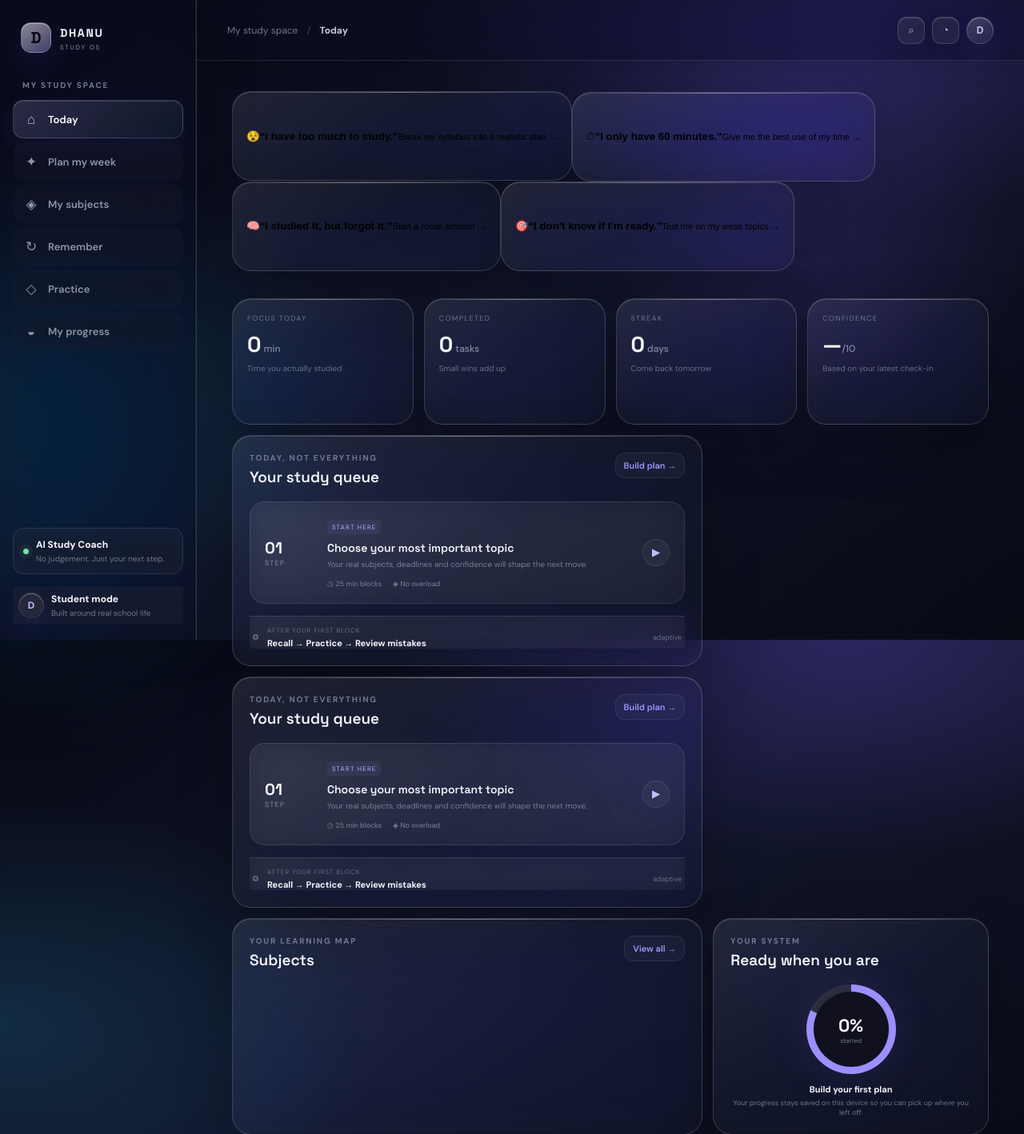
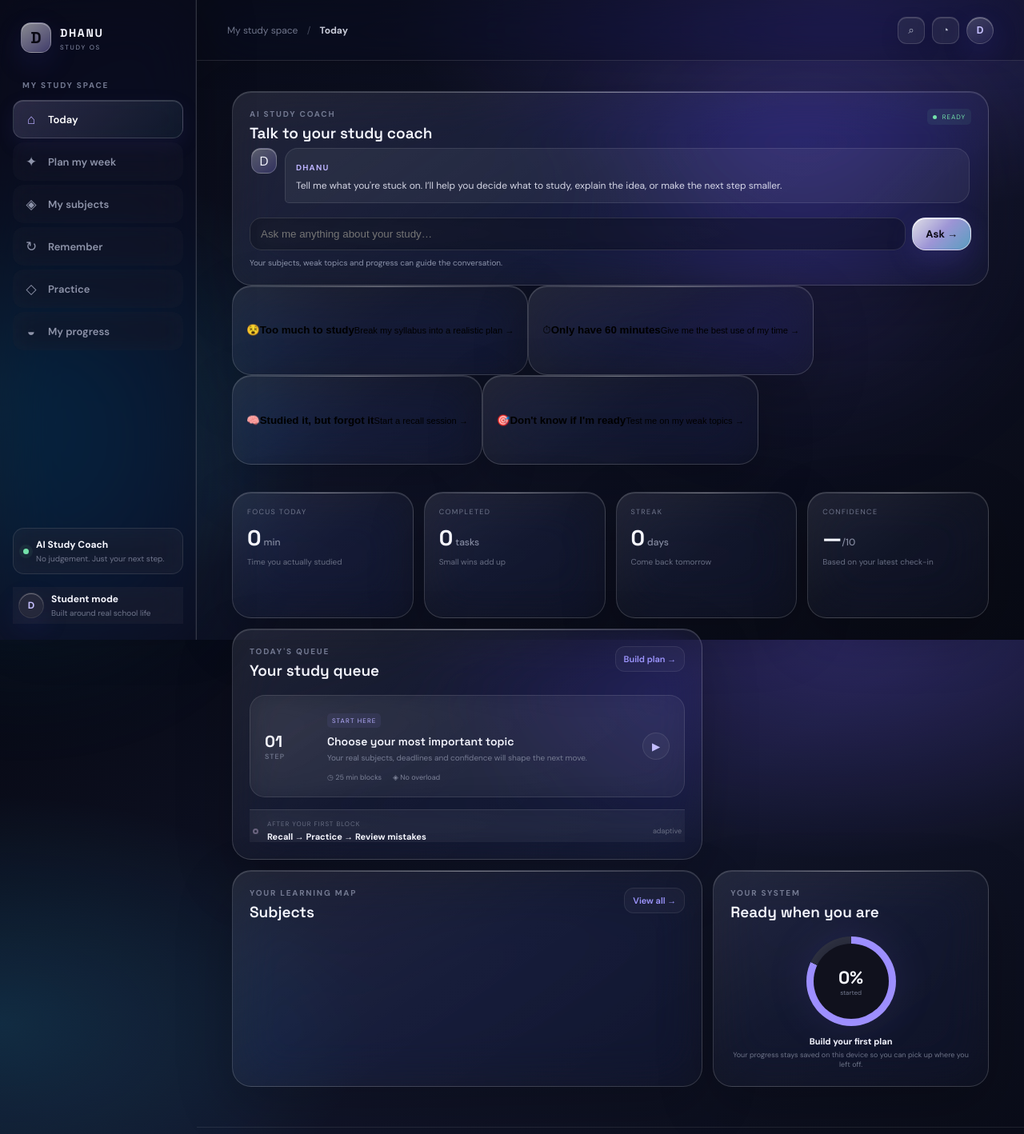
Before and after one commit to dhanush893/DhanuStudyOS, a Flask app: page / in a window 1280 px wide. Shown: the top 1418 px of the page at 80% size. Run offline with Flask 3, Linux system fonts and the light colour scheme.

Commit message:
Rebuild dashboard cleanly with visible AI coach

```diff
--- a/templates/index.html
+++ b/templates/index.html
@@ -17,12 +17,14 @@
 </nav><div class="side-bottom"><div class="coach-card"><span class="pulse-dot"></span><div><b>AI Study Coach</b><small>No judgement. Just your next step.</small></div></div><div class="student-mini"><div class="avatar">D</div><div><b>Student mode</b><small>Built around real school life</small></div></div></div></aside>
 <main class="main"><header class="topbar"><button class="mobile-menu" id="menu">☰</button><div class="crumb">My study space <span>/</span> <b>Today</b></div><div class="top-actions"><button class="icon-btn">⌕</button><button class="icon-btn">◔</button><button class="avatar top-avatar">D</button></div></header>
 <section class="page" id="dashboard-view">
-<div class="dashboard-coach-slot"><button class="problem-card" data-action="planner"><span>😵</span><b>“I have too much to study.”</b><small>Break my syllabus into a realistic plan →</small></button><button class="problem-card" data-action="focus"><span>⏱</span><b>“I only have 60 minutes.”</b><small>Give me the best use of my time →</small></button><button class="problem-card" data-action="revision"><span>🧠</span><b>“I studied it, but forgot it.”</b><small>Start a recall session →</small></button><button class="problem-card" data-action="quiz"><span>🎯</span><b>“I don't know if I'm ready.”</b><small>Test me on my weak topics →</small></button></div>
+<section class="panel mentor-panel dashboard-mentor"><div class="panel-head"><div><span class="section-kicker">AI STUDY COACH</span><h2>Talk to your study coach</h2></div><span class="live-badge"><i></i> READY</span></div><div id="coach-chat" class="coach-chat"><div class="coach-message coach-message-ai"><div class="coach-avatar">D</div><div><b>DHANU</b><p>Tell me what you're stuck on. I’ll help you decide what to study, explain the idea, or make the next step smaller.</p></div></div></div><form id="coach-form" class="coach-form"><input id="coach-input" autocomplete="off" placeholder="Ask me anything about your study…"><button class="primary-btn" type="submit">Ask →</button></form><div id="coach-status" class="coach-status">Your subjects, weak topics and progress can guide the conversation.</div><div id="coach-error" class="inline-error hidden"></div></section>
+
+<div class="student-problem-grid"><button class="problem-card" data-action="planner"><span>😵</span><b>Too much to study</b><small>Break my syllabus into a realistic plan →</small></button><button class="problem-card" data-action="focus"><span>⏱</span><b>Only have 60 minutes</b><small>Give me the best use of my time →</small></button><button class="problem-card" data-action="revision"><span>🧠</span><b>Studied it, but forgot it</b><small>Start a recall session →</small></button><button class="problem-card" data-action="quiz"><span>🎯</span><b>Don't know if I'm ready</b><small>Test me on my weak topics →</small></button></div>
 
 <div class="stats-grid"><article class="stat-card"><div class="stat-top"><span>FOCUS TODAY</span></div><strong id="focus-stat">0<span> min</span></strong><small>Time you actually studied</small></article><article class="stat-card"><div class="stat-top"><span>COMPLETED</span></div><strong id="done-stat">0<span> tasks</span></strong><small>Small wins add up</small></article><article class="stat-card"><div class="stat-top"><span>STREAK</span></div><strong id="streak-stat">0<span> days</span></strong><small>Come back tomorrow</small></article><article class="stat-card"><div class="stat-top"><span>CONFIDENCE</span></div><strong id="confidence-stat">—<span>/10</span></strong><small>Based on your latest check-in</small></article></div>
-<div class="dashboard-grid"><section class="panel plan-preview"><div class="panel-head"><div><span class="section-kicker">TODAY, NOT EVERYTHING</span><h2>Your study queue</h2></div><button class="text-btn" id="open-planner">Build plan →</button></div><div class="focus-card"><div class="focus-time">01 <span>STEP</span></div><div class="focus-main"><span class="tag purple">START HERE</span><h3 id="queue-title">Choose your most important topic</h3><p id="queue-copy">Your real subjects, deadlines and confidence will shape the next move.</p><div class="focus-meta"><span>◷ 25 min blocks</span><span>◈ No overload</span></div></div><button class="play-btn" id="focus-button">▶</button></div><div class="next-item"><span class="timeline-dot"></span><div><small>AFTER YOUR FIRST BLOCK</small><b>Recall → Practice → Review mistakes</b></div><span class="muted">adaptive</span></div></section>
-</div>
-<div class="dashboard-grid"><section class="panel plan-preview"><div class="panel-head"><div><span class="section-kicker">TODAY, NOT EVERYTHING</span><h2>Your study queue</h2></div><button class="text-btn" id="open-planner">Build plan →</button></div><div class="focus-card"><div class="focus-time">01 <span>STEP</span></div><div class="focus-main"><span class="tag purple">START HERE</span><h3 id="queue-title">Choose your most important topic</h3><p id="queue-copy">Your real subjects, deadlines and confidence will shape the next move.</p><div class="focus-meta"><span>◷ 25 min blocks</span><span>◈ No overload</span></div></div><button class="play-btn" id="focus-button">▶</button></div><div class="next-item"><span class="timeline-dot"></span><div><small>AFTER YOUR FIRST BLOCK</small><b>Recall → Practice → Review mistakes</b></div><span class="muted">adaptive</span></div></section></div>
+
+<div class="dashboard-grid"><section class="panel plan-preview"><div class="panel-head"><div><span class="section-kicker">TODAY'S QUEUE</span><h2>Your study queue</h2></div><button class="text-btn" id="open-planner">Build plan →</button></div><div class="focus-card"><div class="focus-time">01 <span>STEP</span></div><div class="focus-main"><span class="tag purple">START HERE</span><h3 id="queue-title">Choose your most important topic</h3><p id="queue-copy">Your real subjects, deadlines and confidence will shape the next move.</p><div class="focus-meta"><span>◷ 25 min blocks</span><span>◈ No overload</span></div></div><button class="play-btn" id="focus-button">▶</button></div><div class="next-item"><span class="timeline-dot"></span><div><small>AFTER YOUR FIRST BLOCK</small><b>Recall → Practice → Review mistakes</b></div><span class="muted">adaptive</span></div></section></div>
+
 <div class="lower-grid"><section class="panel subjects-panel"><div class="panel-head"><div><span class="section-kicker">YOUR LEARNING MAP</span><h2>Subjects</h2></div><button class="text-btn" data-view-target="subjects">View all →</button></div><div id="dashboard-subject-list" class="subject-list"></div></section><section class="panel readiness"><div class="panel-head"><div><span class="section-kicker">YOUR SYSTEM</span><h2>Ready when you are</h2></div></div><div class="readiness-ring empty-ring"><div><strong id="readiness-percent">0%</strong><span>started</span></div></div><div class="readiness-copy"><b>Build your first plan</b><span>Your progress stays saved on this device so you can pick up where you left off.</span></div></section></div>
 </section>
 
```
